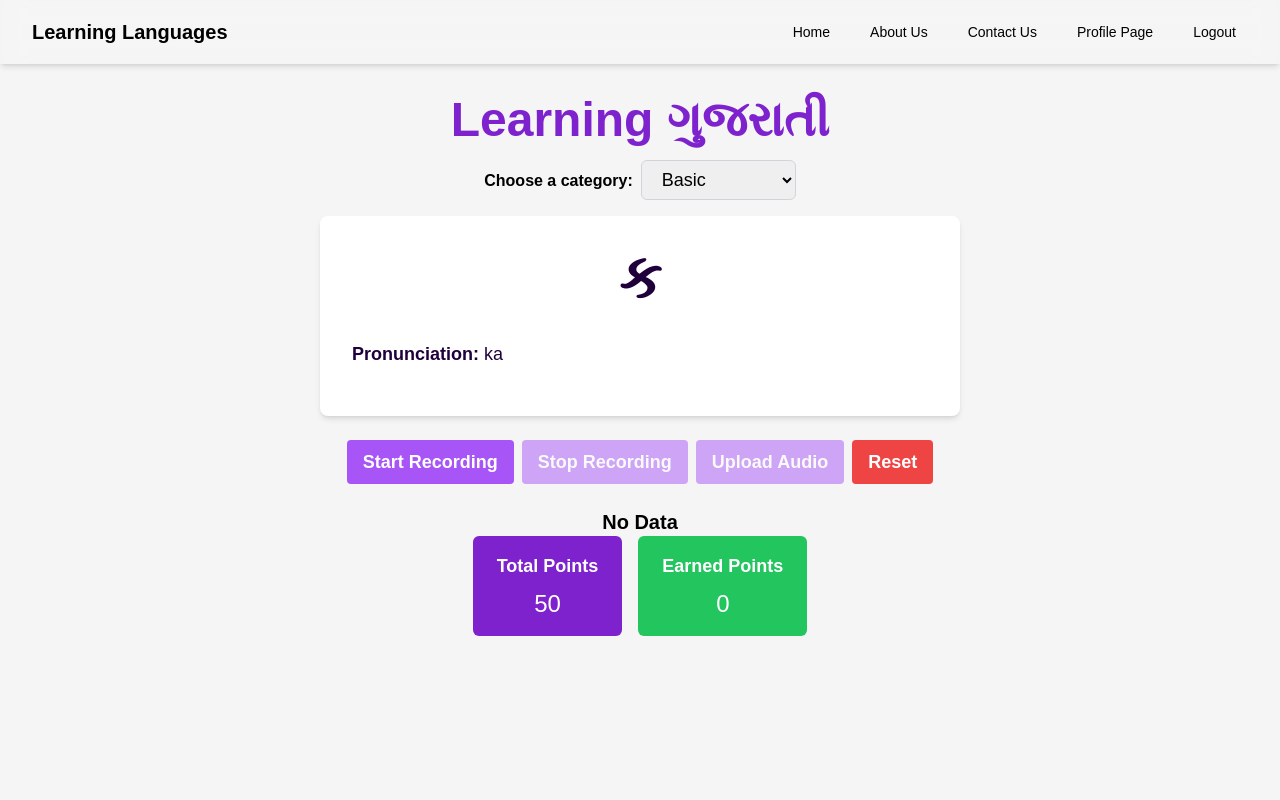
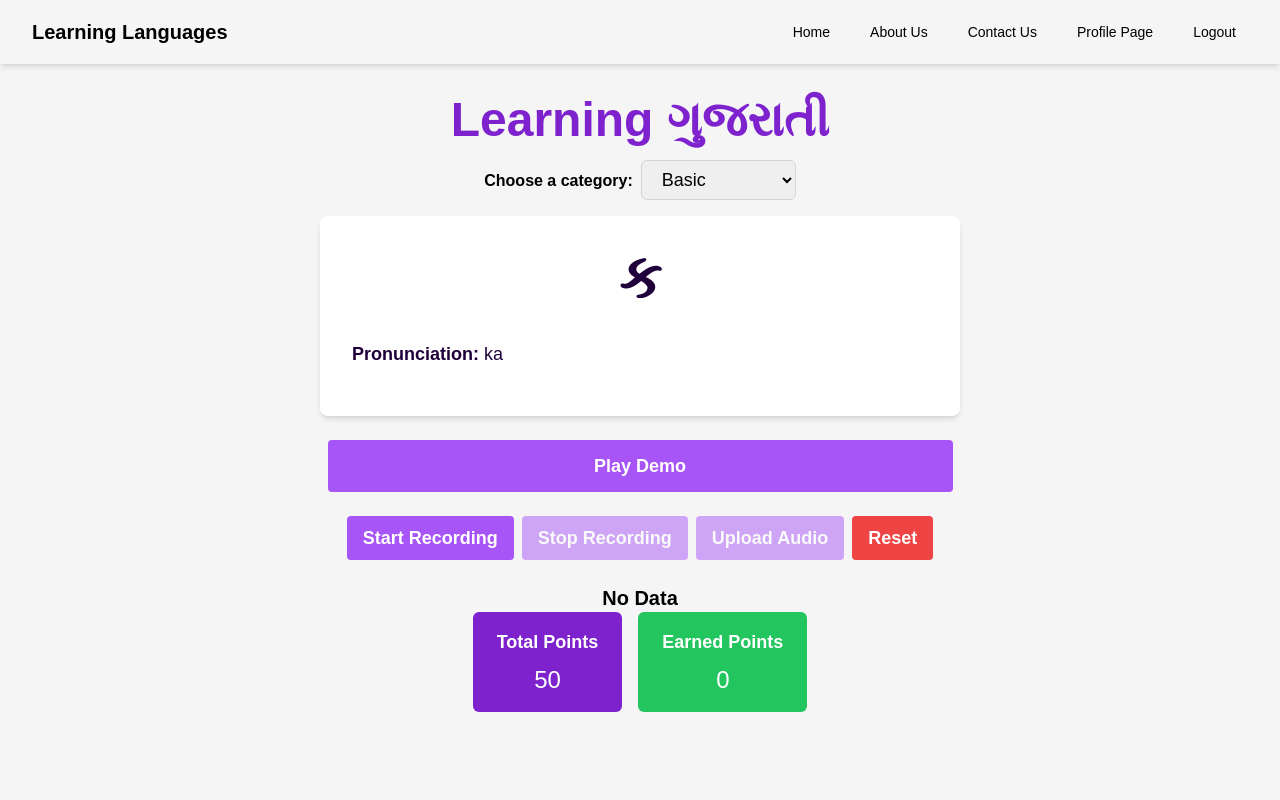
Before and after one commit to sujalvadgama77/Learning_Languages, a React (Vite) app in the folder client/: page /gujarati in a window 1280 px wide. Shown: the top 800 px of the page. Built offline with nearby package versions, Linux system fonts and the light colour scheme; no server answers; the database is empty; sample sign-in values are in the browser's storage.

Commit message:
Added Play Demo buttons for all Languages

```diff
--- a/client/src/component/pages/AIPractice.jsx
+++ b/client/src/component/pages/AIPractice.jsx
@@ -142,18 +142,17 @@ const AIPractice = () => {
               <div className="flex flex-col lg:flex-row gap-8">
                 {/* Left Column - LangBuddy */}
                 <div className="lg:w-1/3">
-                  <div className="bg-white p-6 rounded-xl shadow-lg h-[600px] flex flex-col">
+                  <div className="bg-gradient-to-br from-purple-50 via-white to-purple-50 p-6 rounded-xl shadow-[0_0_30px_rgba(147,51,234,0.15)] h-[600px] flex flex-col">
                     <h2 className="text-2xl font-bold text-center mb-4 text-purple-600">
                       {getGreeting(selectedLanguage.code)} {data?.Name}
                     </h2>
-                    <div className="flex-1 flex items-center justify-center">
+                    <div className="flex-1 flex items-center justify-center bg-gradient-to-b from-purple-100/30 to-transparent rounded-lg p-4">
                       <img
                         src={robotImage}
                         alt="LangBuddy"
-                        className="w-full h-[800px] object-contain"
+                        className="w-full h-[250px] object-contain drop-shadow-[0_0_15px_rgba(147,51,234,0.3)]"
                       />
                     </div>
-
                   </div>
                 </div>
 
--- a/client/src/component/pages/Form_eng.jsx
+++ b/client/src/component/pages/Form_eng.jsx
@@ -301,6 +301,17 @@ const AudioRecorder = () => {
             )}
           </div>
         </div>
+
+        <div className="button_container flex flex-wrap justify-center mb-4">
+          <button
+            onClick={handlePlay}
+            disabled={!uploaded || recording}
+            className="bg-purple-500 hover:bg-purple-700 text-white font-semibold py-3 px-16 rounded mb-2 min-w-[425px] sm:min-w-[525px] md:min-w-[625px] text-lg"
+          >
+            Play Demo
+          </button>
+        </div>
+
         <div className="button_container flex flex-wrap justify-center mb-4">
           <button
             onClick={startRecording}
--- a/client/src/component/pages/Form_guj.jsx
+++ b/client/src/component/pages/Form_guj.jsx
@@ -290,6 +290,17 @@ const AudioRecorder = () => {
             )}
           </div>
         </div>
+
+        <div className="button_container flex flex-wrap justify-center mb-4">
+          <button
+            onClick={handlePlay}
+            disabled={!uploaded || recording}
+            className="bg-purple-500 hover:bg-purple-700 text-white font-semibold py-3 px-16 rounded mb-2 min-w-[425px] sm:min-w-[525px] md:min-w-[625px] text-lg"
+          >
+            Play Demo
+          </button>
+        </div>
+
         <div className="button_container flex flex-wrap justify-center mb-4">
           <button
             onClick={startRecording}
--- a/client/src/component/pages/Form_hindi.jsx
+++ b/client/src/component/pages/Form_hindi.jsx
@@ -283,6 +283,17 @@ const AudioRecorder = () => {
             )}
           </div>
         </div>
+
+        <div className="button_container flex flex-wrap justify-center mb-4">
+          <button
+            onClick={handlePlay}
+            disabled={!uploaded || recording}
+            className="bg-purple-500 hover:bg-purple-700 text-white font-semibold py-3 px-16 rounded mb-2 min-w-[425px] sm:min-w-[525px] md:min-w-[625px] text-lg"
+          >
+            Play Demo
+          </button>
+        </div>
+
         <div className="button_container flex flex-wrap justify-center mb-4">
           <button
             onClick={startRecording}
--- a/client/src/component/pages/Form_sans.jsx
+++ b/client/src/component/pages/Form_sans.jsx
@@ -181,7 +181,7 @@ const AudioRecorder = () => {
       console.log("Audio uploaded successfully:", responseData);
 
       const stringToCheck = JSON.stringify(responseData?.text)
-        .replace(/<s>|<\/s>|\s+/g, "")
+        .replace(/|<\/s>|\s+/g, "")
         .replace(/"/g, "");
 
       setResponse(stringToCheck);
@@ -289,6 +289,17 @@ const AudioRecorder = () => {
             )}
           </div>
         </div>
+
+        <div className="button_container flex flex-wrap justify-center mb-4">
+          <button
+            onClick={handlePlay}
+            disabled={!uploaded || recording}
+            className="bg-purple-500 hover:bg-purple-700 text-white font-semibold py-3 px-16 rounded mb-2 min-w-[425px] sm:min-w-[525px] md:min-w-[625px] text-lg"
+          >
+            Play Demo
+          </button>
+        </div>
+
         <div className="button_container flex flex-wrap justify-center mb-4">
           <button
             onClick={startRecording}
@@ -311,13 +322,6 @@ const AudioRecorder = () => {
           >
             Upload Audio
           </button>
-          {/* <button
-            onClick={handlePlay}
-            disabled={!uploaded || recording}
-            className="bg-purple-500 hover:bg-purple-700 text-white font-semibold py-2 px-4 rounded mb-2 w-full sm:w-auto sm:mr-2 disabled:opacity-50 disabled:cursor-not-allowed sm:text-lg"
-          >
-            Play Recorded Audio
-          </button> */}
           <button
             onClick={() => setShowConfirmationDialog(true)}
             // disabled={!uploaded || recording}
@@ -326,6 +330,7 @@ const AudioRecorder = () => {
             Reset
           </button>
         </div>
+
         {uploaded && (
           <p className="text-green-500 sm:text-lg">
             Audio uploaded successfully!
```
